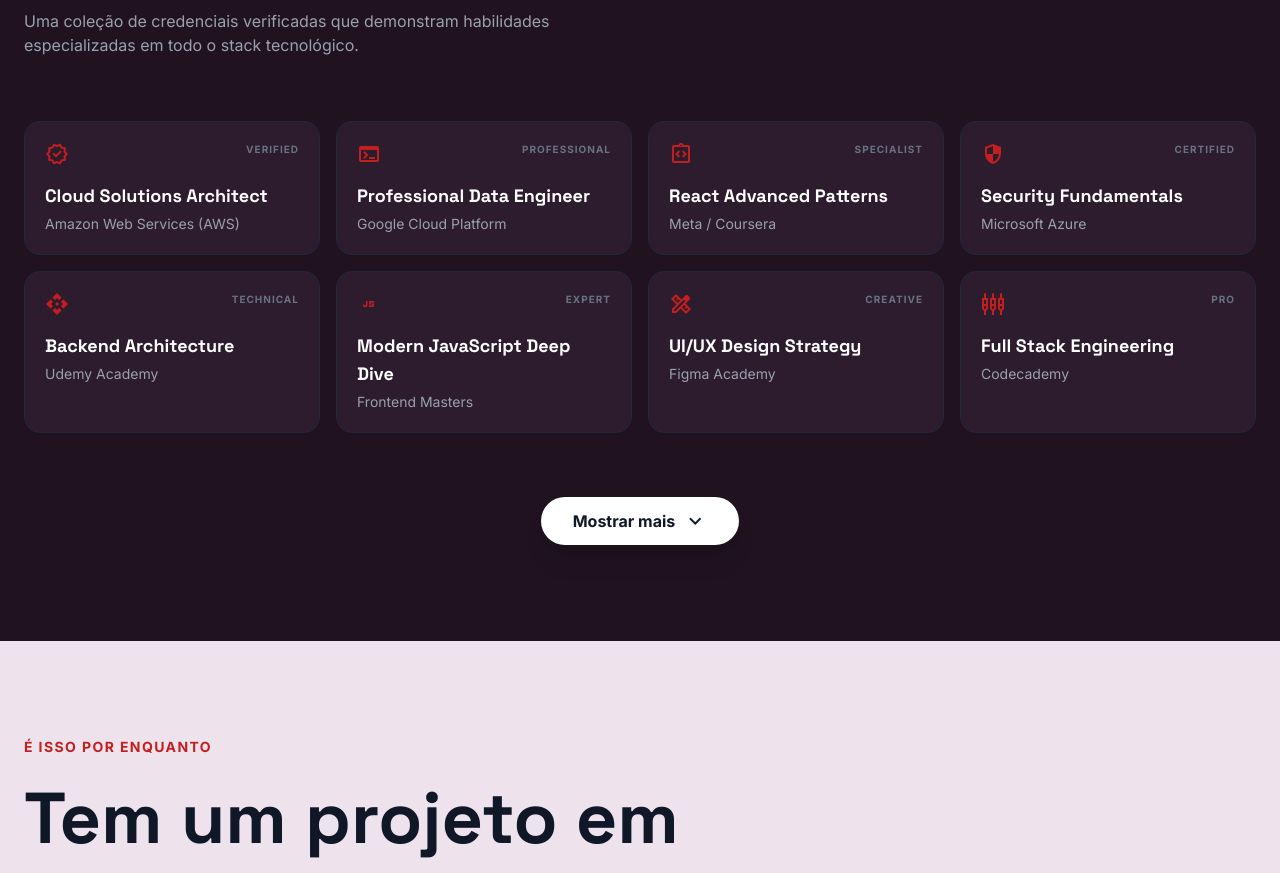
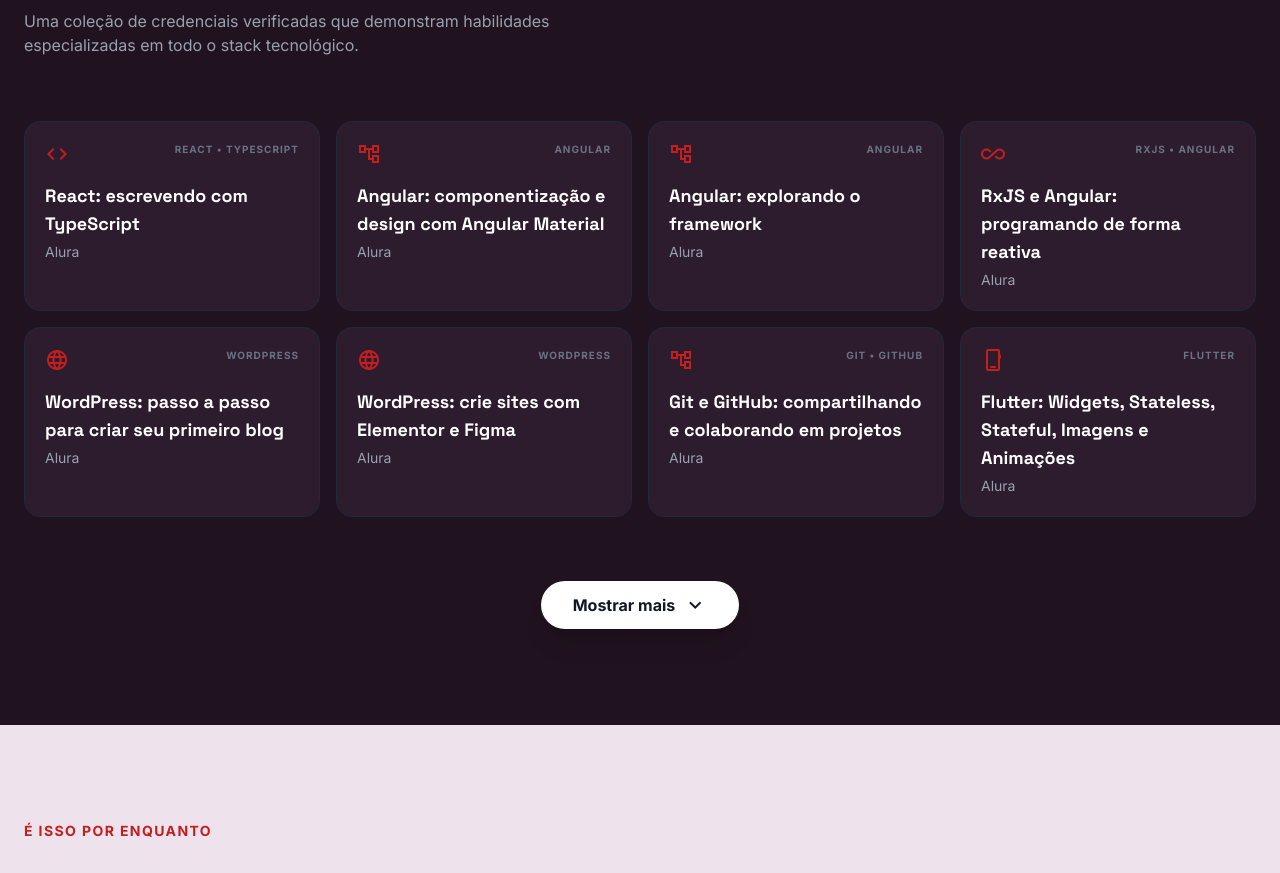
Before and after one commit to guilhermelins7/guilhermelins7.github.io, a React (Vite) app: page / in a window 1280 px wide. Shown: the part 6180-7053 px from the top of the page. Built offline with nearby package versions, Linux system fonts and the light colour scheme.

Commit message:
feat: Certificações

```diff
--- a/src/components/CertificationCard.tsx
+++ b/src/components/CertificationCard.tsx
@@ -3,11 +3,18 @@
   badge: string;
   title: string;
   issuer: string;
+  href: string;
 }
 
-export default function CertificationCard({ icon, badge, title, issuer }: CertificationCardProps) {
+export default function CertificationCard({ icon, badge, title, issuer, href }: CertificationCardProps) {
   return (
-    <div className="bg-surface-dark p-5 rounded-2xl border border-gray-800 hover:border-primary/50 transition-all duration-300 group hover:-translate-y-1">
+    <a
+      className="block bg-surface-dark p-5 rounded-2xl border border-gray-800 hover:border-primary/50 transition-all duration-300 group hover:-translate-y-1 focus:outline-none focus-visible:ring-2 focus-visible:ring-primary focus-visible:ring-offset-2 focus-visible:ring-offset-background-dark"
+      href={href}
+      target="_blank"
+      rel="noreferrer"
+      aria-label={`Abrir certificado: ${title}`}
+    >
       <div className="flex items-start justify-between mb-4">
         <span className="material-symbols-outlined text-primary text-3xl">{icon}</span>
         <span className="text-[10px] font-bold text-gray-500 uppercase tracking-widest">
@@ -18,6 +25,6 @@
         {title}
       </h4>
       <p className="text-sm text-gray-400">{issuer}</p>
-    </div>
+    </a>
   );
 }
--- a/src/sections/Certificacoes.tsx
+++ b/src/sections/Certificacoes.tsx
@@ -2,28 +2,174 @@
 import CertificationCard from "../components/CertificationCard";
 
 const certifications = [
-  { icon: "verified", badge: "Verified", title: "Cloud Solutions Architect", issuer: "Amazon Web Services (AWS)" },
-  { icon: "terminal", badge: "Professional", title: "Professional Data Engineer", issuer: "Google Cloud Platform" },
-  { icon: "integration_instructions", badge: "Specialist", title: "React Advanced Patterns", issuer: "Meta / Coursera" },
-  { icon: "security", badge: "Certified", title: "Security Fundamentals", issuer: "Microsoft Azure" },
-  { icon: "api", badge: "Technical", title: "Backend Architecture", issuer: "Udemy Academy" },
-  { icon: "javascript", badge: "Expert", title: "Modern JavaScript Deep Dive", issuer: "Frontend Masters" },
-  { icon: "design_services", badge: "Creative", title: "UI/UX Design Strategy", issuer: "Figma Academy" },
-  { icon: "settings_input_component", badge: "Pro", title: "Full Stack Engineering", issuer: "Codecademy" },
-  { icon: "database", badge: "Advanced", title: "NoSQL Database Design", issuer: "MongoDB University" },
-  { icon: "developer_mode_tv", badge: "Specialist", title: "Mobile App Development", issuer: "Udacity" },
-  { icon: "psychology_alt", badge: "AI Expert", title: "Machine Learning Specialization", issuer: "Stanford Online" },
-  { icon: "hub", badge: "DevOps", title: "Kubernetes Administration", issuer: "Linux Foundation" },
-  { icon: "code_off", badge: "Core", title: "Algorithms & Data Structures", issuer: "Princeton University" },
-  { icon: "language", badge: "Web", title: "Web Accessibility (WCAG)", issuer: "W3C Certification" },
-  { icon: "auto_fix_high", badge: "Design", title: "Interaction Design", issuer: "Interaction Design Foundation" },
-  { icon: "history_edu", badge: "Management", title: "Scrum Master Certified", issuer: "Scrum Alliance" },
-  { icon: "cloud_sync", badge: "Cloud", title: "Serverless Applications", issuer: "Amazon Web Services" },
-  { icon: "storage", badge: "Data", title: "SQL for Data Science", issuer: "IBM Data Science" },
-  { icon: "monitoring", badge: "Analytic", title: "Python for Finance", issuer: "QuantInsti" },
-  { icon: "bolt", badge: "Advanced", title: "Rust Systems Programming", issuer: "O'Reilly Media" },
-  { icon: "terminal", badge: "Professional", title: "Cloud Data Engineering", issuer: "Google Cloud" },
-  { icon: "developer_board", badge: "Engineer", title: "Microservices Design", issuer: "Udemy Academy" },
+  {
+    icon: "code",
+    badge: "React • TypeScript",
+    title: "React: escrevendo com TypeScript",
+    issuer: "Alura",
+    href: "https://cursos.alura.com.br/user/guilherme-santos95/course/react-modernizando-escrever-typescript/certificate",
+  },
+  {
+    icon: "account_tree",
+    badge: "Angular",
+    title: "Angular: componentização e design com Angular Material",
+    issuer: "Alura",
+    href: "https://cursos.alura.com.br/user/guilherme-santos95/course/angular-componentizacao-design-angular-material/certificate",
+  },
+  {
+    icon: "account_tree",
+    badge: "Angular",
+    title: "Angular: explorando o framework",
+    issuer: "Alura",
+    href: "https://cursos.alura.com.br/user/guilherme-santos95/course/angular-explorando-framework/certificate",
+  },
+  {
+    icon: "all_inclusive",
+    badge: "RxJS • Angular",
+    title: "RxJS e Angular: programando de forma reativa",
+    issuer: "Alura",
+    href: "https://cursos.alura.com.br/user/guilherme-santos95/course/rxjs-angular-programando-forma-reativa/certificate",
+  },
+  {
+    icon: "language",
+    badge: "WordPress",
+    title: "WordPress: passo a passo para criar seu primeiro blog",
+    issuer: "Alura",
+    href: "https://cursos.alura.com.br/user/guilherme-santos95/course/wordpress-passo-a-passo-criar-primeiro-blog/certificate",
+  },
+  {
+    icon: "language",
+    badge: "WordPress",
+    title: "WordPress: crie sites com Elementor e Figma",
+    issuer: "Alura",
+    href: "https://cursos.alura.com.br/user/guilherme-santos95/course/wordpress-crie-sites-elementor-figma/certificate",
+  },
+  {
+    icon: "account_tree",
+    badge: "Git • GitHub",
+    title: "Git e GitHub: compartilhando e colaborando em projetos",
+    issuer: "Alura",
+    href: "https://cursos.alura.com.br/user/guilherme-santos95/course/git-github-compartilhando-colaborando-projetos/certificate",
+  },
+  {
+    icon: "phone_iphone",
+    badge: "Flutter",
+    title: "Flutter: Widgets, Stateless, Stateful, Imagens e Animações",
+    issuer: "Alura",
+    href: "https://cursos.alura.com.br/user/guilherme-santos95/course/flutter-widgets-stateless-stateful-imagens-animacoes/certificate",
+  },
+  {
+    icon: "code",
+    badge: "TypeScript",
+    title: "TypeScript: aplicando orientação a objetos no Front-end",
+    issuer: "Alura",
+    href: "https://cursos.alura.com.br/user/guilherme-santos95/course/typescript-orientado-objetos/certificate",
+  },
+  {
+    icon: "language",
+    badge: "WordPress",
+    title: "Wordpress: integrando responsividade, efeitos visuais e explorando plugins",
+    issuer: "Alura",
+    href: "https://cursos.alura.com.br/user/guilherme-santos95/course/wordpress-responsividade-efeitos-visuais-plugins/certificate",
+  },
+  {
+    icon: "inventory_2",
+    badge: "PHP",
+    title: "PHP Composer: Dependências, Autoload e Publicação",
+    issuer: "Alura",
+    href: "https://cursos.alura.com.br/user/guilherme-santos95/course/php-composer/certificate",
+  },
+  {
+    icon: "account_tree",
+    badge: "Angular",
+    title: "Angular: componentização, formulários e interação com APIs",
+    issuer: "Alura",
+    href: "https://cursos.alura.com.br/user/guilherme-santos95/course/angular-componentizacao-formularios-interacao-apis/certificate",
+  },
+  {
+    icon: "accessibility_new",
+    badge: "Angular • Acessibilidade",
+    title: "Acessibilidade no Angular: aprimorando formulários, modais e rotas",
+    issuer: "Alura",
+    href: "https://cursos.alura.com.br/user/guilherme-santos95/course/acessibilidade-angular-formularios-modais-rotas/certificate",
+  },
+  {
+    icon: "account_tree",
+    badge: "Angular",
+    title: "Angular: ciclo de vida",
+    issuer: "Alura",
+    href: "https://cursos.alura.com.br/user/guilherme-santos95/course/angular-ciclo-vida/certificate",
+  },
+  {
+    icon: "account_tree",
+    badge: "Git • GitHub",
+    title: "Git e GitHub: dominando controle de versão de código",
+    issuer: "Alura",
+    href: "https://cursos.alura.com.br/user/guilherme-santos95/course/git-github-dominando-controle-versao-codigo/certificate",
+  },
+  {
+    icon: "database",
+    badge: "PHP • PDO",
+    title: "PHP e PDO: trabalhando com bancos de dados",
+    issuer: "Alura",
+    href: "https://cursos.alura.com.br/user/guilherme-santos95/course/php-pdo-banco-de-dados/certificate",
+  },
+  {
+    icon: "database",
+    badge: "SQLite • SQL",
+    title: "SQLite online: conhecendo instruções SQL",
+    issuer: "Alura",
+    href: "https://cursos.alura.com.br/user/guilherme-santos95/course/sqlite-online-conhecendo-instrucoes-sql/certificate",
+  },
+  {
+    icon: "code",
+    badge: "JavaScript",
+    title: "JavaScript: manipulando elementos no DOM",
+    issuer: "Alura",
+    href: "https://cursos.alura.com.br/user/guilherme-santos95/course/javascript-manipulando-elementos-dom/certificate",
+  },
+  {
+    icon: "language",
+    badge: "JavaScript • Web",
+    title: "JavaScript para Web: Crie páginas dinâmicas",
+    issuer: "Alura",
+    href: "https://cursos.alura.com.br/user/guilherme-santos95/course/javascript-web-paginas-dinamicas/certificate",
+  },
+  {
+    icon: "account_tree",
+    badge: "Angular",
+    title: "Angular: evoluindo com formulários e roteamento",
+    issuer: "Alura",
+    href: "https://cursos.alura.com.br/user/guilherme-santos95/course/angular-evoluindo-formularios-roteamento/certificate",
+  },
+  {
+    icon: "code",
+    badge: "TypeScript",
+    title: "TypeScript na prática: implemente um projeto completo com TypeScript e módulos",
+    issuer: "Alura",
+    href: "https://cursos.alura.com.br/user/guilherme-santos95/course/typescript-pratica-projeto-completo-typescript-modulos/certificate",
+  },
+  {
+    icon: "terminal",
+    badge: "Node.js",
+    title: "Node.js e terminal: dominando o ambiente de desenvolvimento front-end",
+    issuer: "Alura",
+    href: "https://cursos.alura.com.br/user/guilherme-santos95/course/node-js-terminal-ambiente-desenvolvimento-front-end/certificate",
+  },
+  {
+    icon: "account_tree",
+    badge: "Angular",
+    title: "Angular: construa uma aplicação web com componentes, linguagem de template e CLI",
+    issuer: "Alura",
+    href: "https://cursos.alura.com.br/user/guilherme-santos95/course/angular-aplicacao-web-componentes-linguagem-template-cli/certificate",
+  },
+  {
+    icon: "view_quilt",
+    badge: "HTML • CSS",
+    title: "HTML e CSS: Classes, posicionamento e Flexbox",
+    issuer: "Alura",
+    href: "https://cursos.alura.com.br/user/guilherme-santos95/course/html-css-classes-posicionamento-flexbox/certificate",
+  },
 ];
 
 const INITIAL_COUNT = 8;
```
